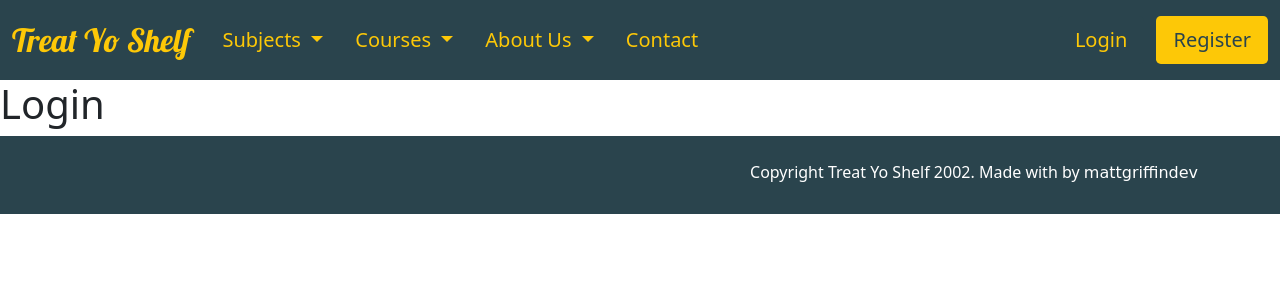
After one commit to mattgriffindev/treat-yo-shelf, a Flask app: template templates/login.html in a window 1280 px wide. The commit adds this page. Shown: the top 300 px of the page. Run offline with Flask 2, Linux system fonts and the light colour scheme; the template is opened without the code that fills it, so the values that code supplies are empty; some libraries are stand-ins or nearby versions; some web fonts are replaced.

Commit message:
Add login.html & register.html

```diff
--- a/templates/base.html
+++ b/templates/base.html
@@ -62,8 +62,8 @@
 						</li>
 					</ul>
 					<span class="navbar-text d-none d-lg-block ms-2">
-						<a class="btn-main-reverse btn btn-lg" href="{{ url_for('index') }}" role="button">Login</a>
-						<a class="btn-main btn btn-lg" href="{{ url_for('index') }}" role="button">Register</a>
+						<a class="btn-main-reverse btn btn-lg" href="{{ url_for('login') }}" role="button">Login</a>
+						<a class="btn-main btn btn-lg" href="{{ url_for('register') }}" role="button">Register</a>
 					</span>
 				</div>
 			</div>
--- /dev/null
+++ b/templates/login.html
@@ -0,0 +1,7 @@
+{% extends "base.html" %}
+{% block content %}
+    <h1>Login</h1>
+{% endblock %}
+
+{% block footer %}
+{% endblock %}
```
Also changed, not shown: templates/register.html (added, +7 -0 lines).
